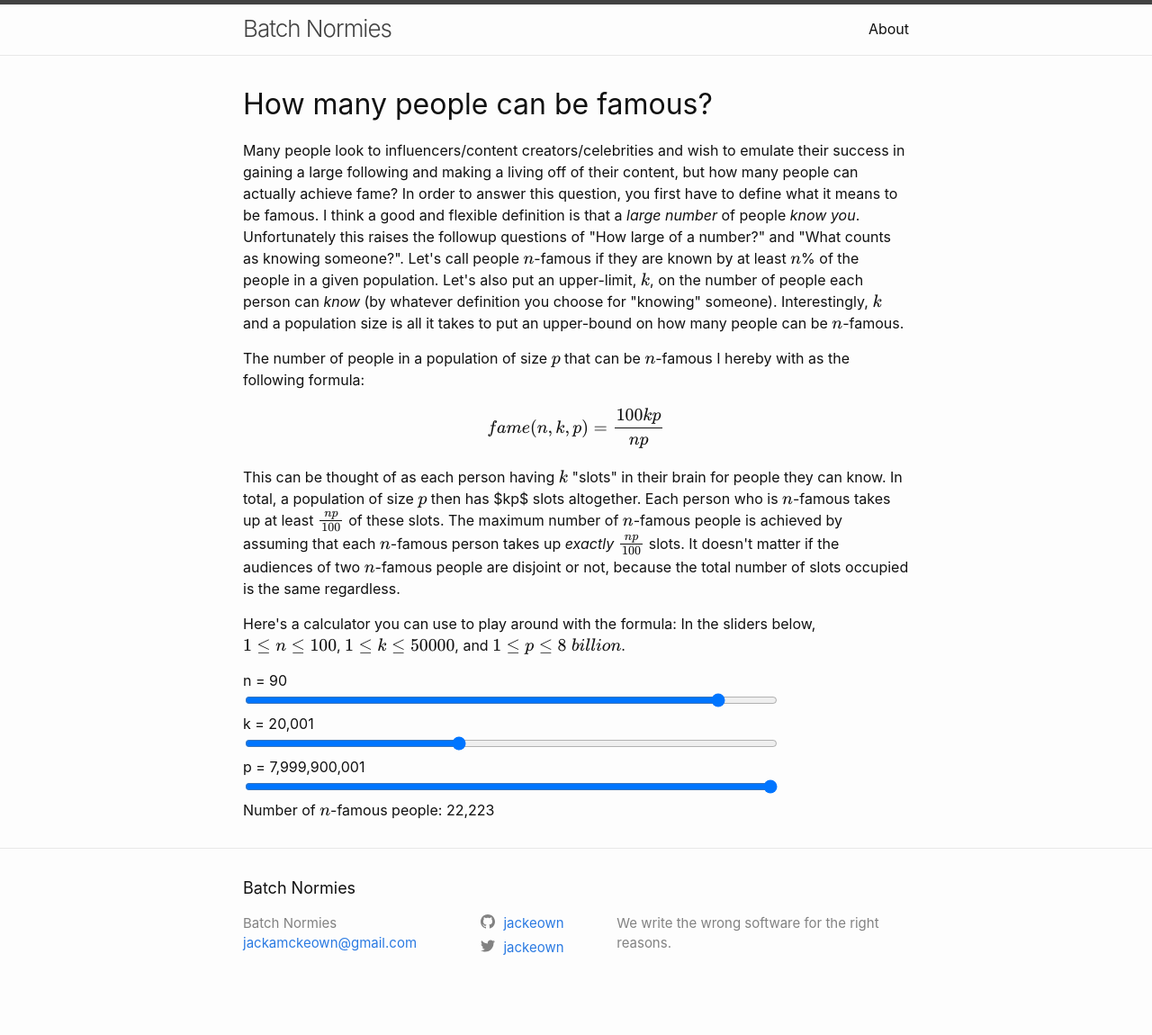
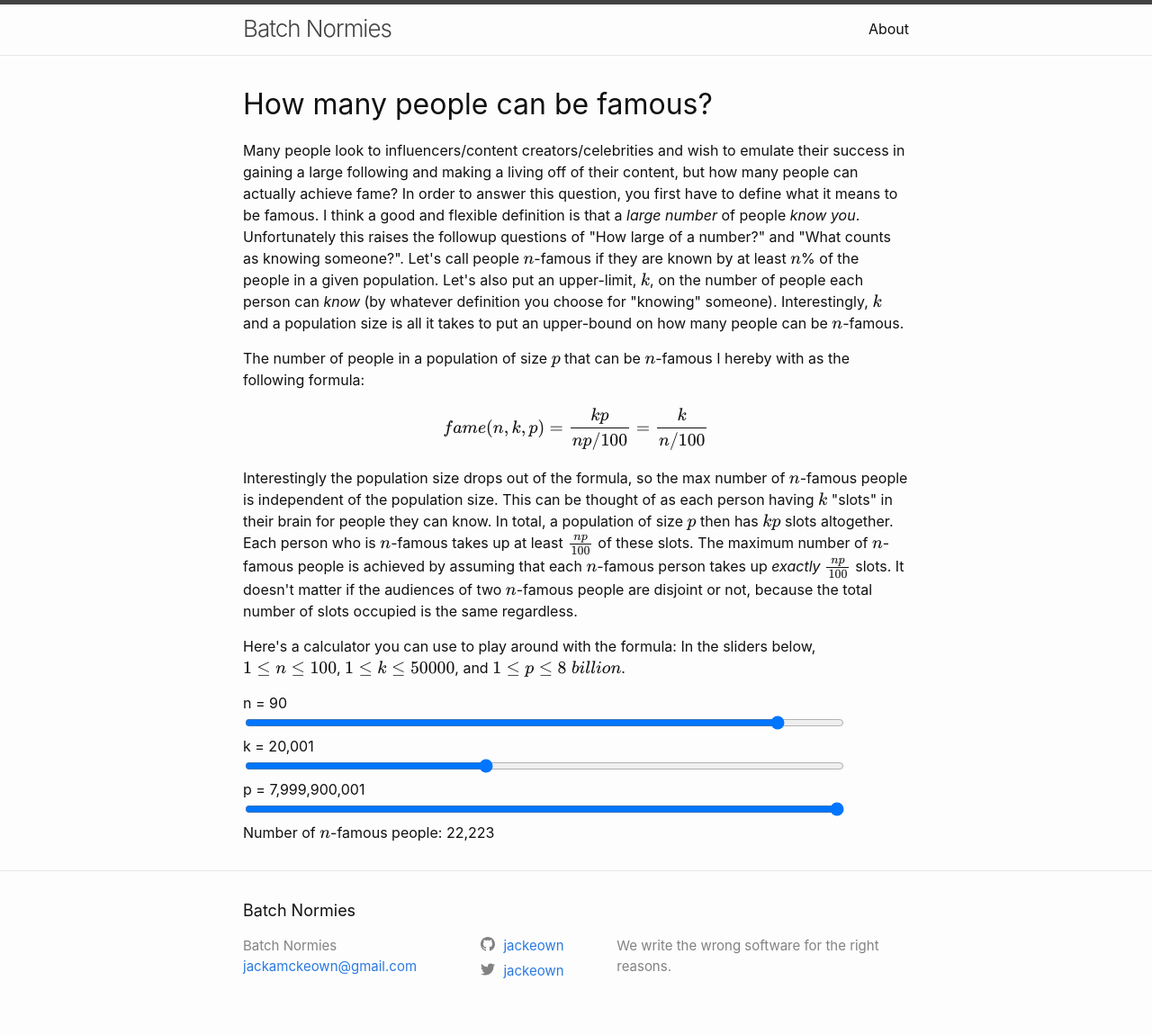
Before and after one commit to jackeown/jackeown.github.io, a Jekyll site: the page built from _posts/2023-07-25-how-many-can-be-famous.html, in a window 1280 px wide. Shown: the whole page at 90% size. Built offline with Jekyll 4.4.1, drawn with Linux system fonts in a browser that asks for light colours; formulas are drawn with MathJax 3; before the commit the page ends 1125 px from its top, so only the background shows below that.

Commit message:
added post

```diff
--- a/_posts/2023-07-25-how-many-can-be-famous.html
+++ b/_posts/2023-07-25-how-many-can-be-famous.html
@@ -25,10 +25,11 @@
 
 <p>
 The number of people in a population of size \(p\) that can be \(n\)-famous I hereby with as the following formula:
-$$ fame(n,k,p)=\dfrac{100kp}{np} $$
+$$ fame(n,k,p)=\dfrac{kp}{np/100} = \dfrac{k}{n/100}$$
 
+Interestingly the population size drops out of the formula, so the max number of \(n\)-famous people is independent of the population size.
 This can be thought of as each person having \(k\) "slots" in their brain for people they can know.
-In total, a population of size \(p\) then has $kp$ slots altogether.
+In total, a population of size \(p\) then has \(kp\) slots altogether.
 Each person who is \(n\)-famous takes up at least \(\frac{np}{100}\) of these slots.
 The maximum number of \(n\)-famous people is achieved by assuming that each \(n\)-famous person takes up <em>exactly</em>
 \(\frac{np}{100}\) slots. It doesn't matter if the audiences of two \(n\)-famous people are disjoint or not, because the total number of slots
@@ -43,13 +44,13 @@
 
 
 <span class="label-n"></span><br>
-<input id="n" type="range" min="1" max="100" value="90" step="1" oninput="updateNFamous()" style="width:80%"><br>
+<input id="n" type="range" min="1" max="100" value="90" step="1" oninput="updateNFamous()" style="width:90%"><br>
 
 <span class="label-k"></span><br>
-<input id="k" type="range" min="1" max="50000" step="10" value="20000" oninput="updateNFamous()" style="width:80%"><br>
+<input id="k" type="range" min="1" max="50000" step="10" value="20000" oninput="updateNFamous()" style="width:90%"><br>
 
 <span class="label-p"></span><br>
-<input id="p" type="range" min="1" max="8000000000" step="100000" value="8000000000" oninput="updateNFamous()" style="width:80%"><br>
+<input id="p" type="range" min="1" max="8000000000" step="100000" value="8000000000" oninput="updateNFamous()" style="width:90%"><br>
 
 Number of \(n\)-famous people:
 <span id="fame">
```
